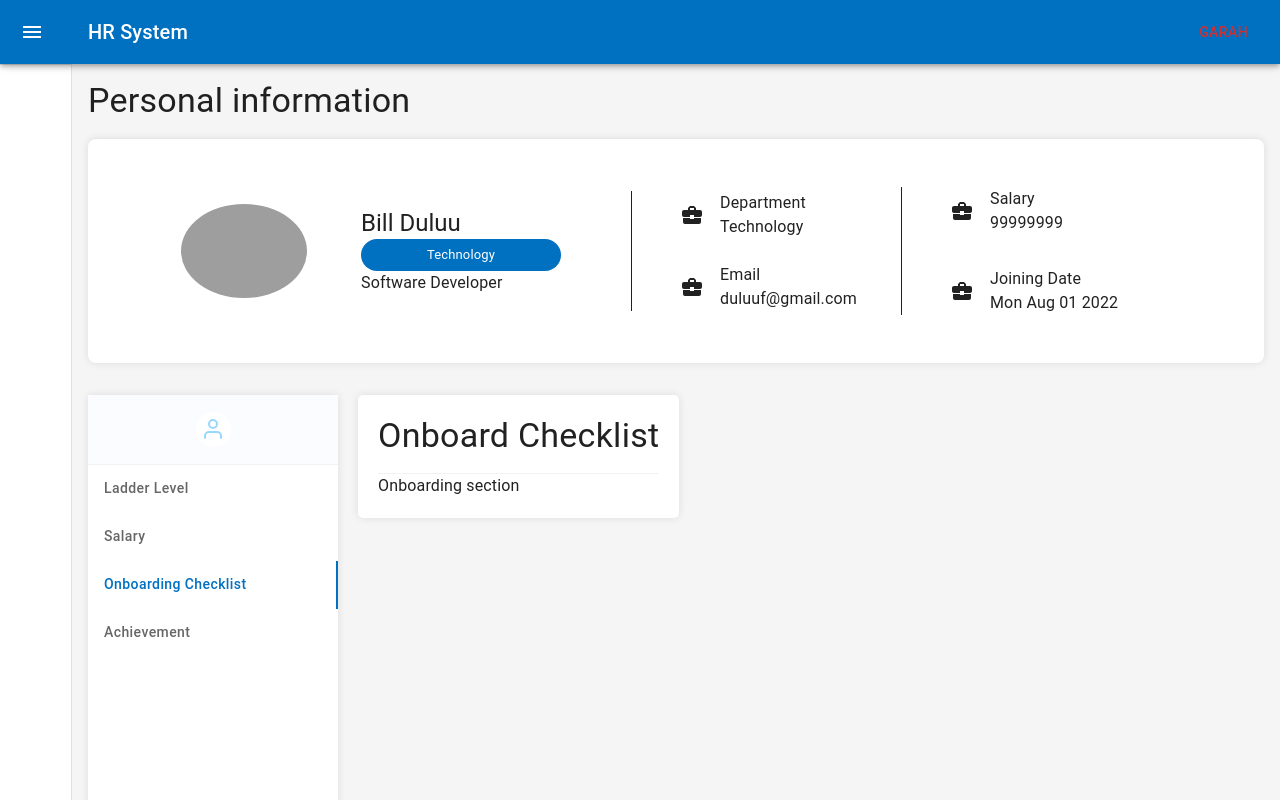
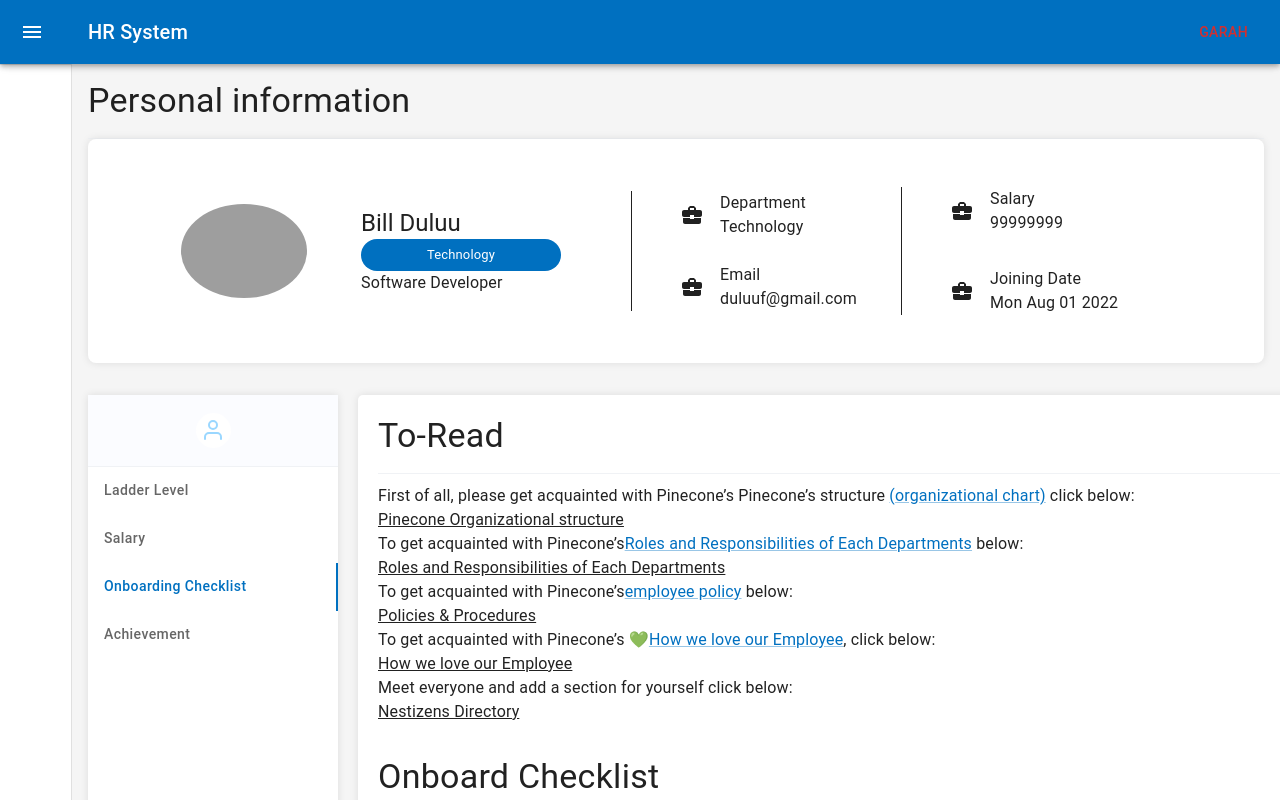
Before and after one commit to nestsolutionsllc/nest-hr, a Next.js app in the folder frontend/: page /profile in a window 1280 px wide. Both pictures are taken after a click on the tab "Onboarding Checklist". Built offline with nearby package versions, Linux system fonts and the light colour scheme; grey boxes are pictures that could not be loaded.

Commit message:
feat(onboarding): implemented onboarding

```diff
--- /dev/null
+++ b/frontend/src/components/profile/CheckBoxForm.tsx
@@ -0,0 +1,42 @@
+import { Box, Button } from "@mui/material";
+import { FC, useState } from "react";
+import { CheckBoxList } from "./CheckBoxList";
+import { MOCK_DATA } from "./mockData";
+import { CheckListType } from "./types";
+
+const styles = {
+  buttonsContainer: {
+    width: "55%",
+    display: "flex",
+    marginTop: 2,
+  },
+};
+
+const CheckBoxForm: FC = () => {
+  const [realTimeCheckList, setRealTimeCheckList] = useState<CheckListType[]>(MOCK_DATA.checklists);
+
+  const resetCheckList = () => {
+    setRealTimeCheckList(MOCK_DATA.checklists);
+    console.log(MOCK_DATA.checklists);
+  };
+
+  return (
+    <Box>
+      {realTimeCheckList.map((checklist, index) => {
+        return (
+          <CheckBoxList key={index} mainData={realTimeCheckList} setMainData={setRealTimeCheckList} index={index} />
+        );
+      })}
+      <Box sx={styles.buttonsContainer}>
+        <Button variant="outlined" onClick={() => resetCheckList()}>
+          Restart
+        </Button>
+        <Button variant="contained" onClick={() => console.log(realTimeCheckList)} sx={{ marginLeft: 1 }}>
+          Save
+        </Button>
+      </Box>
+    </Box>
+  );
+};
+
+export default CheckBoxForm;
--- /dev/null
+++ b/frontend/src/components/profile/CheckBoxList.tsx
@@ -0,0 +1,64 @@
+import { Box, FormGroup, FormControlLabel, Checkbox } from "@mui/material";
+import { FC } from "react";
+import { CheckBoxListProps, QuestionType, CheckListType } from "./types";
+
+const styles = {
+  container: {
+    marginTop: 4,
+  },
+  title: {
+    fontWeight: "bold",
+    fontSize: 32,
+    marginBottom: 2,
+  },
+};
+
+export const CheckBoxList: FC<CheckBoxListProps> = ({ mainData, setMainData, index }) => {
+  const currentCheckList = mainData[index];
+  const title = currentCheckList.type;
+  const nestedQuestions = currentCheckList.questions;
+  const updateCheckList = (checkedIndex: number) => {
+    const newCheckListQuestions: QuestionType[] = currentCheckList.questions.map((nestedQuestion, i) => {
+      if (i === checkedIndex) {
+        return {
+          question: nestedQuestion.question,
+          checked: !nestedQuestion.checked,
+        };
+      }
+      return nestedQuestion;
+    });
+
+    const newMainData: CheckListType[] = mainData.map((checklist, i) => {
+      if (i === index) {
+        return {
+          type: checklist.type,
+          questions: newCheckListQuestions,
+        };
+      }
+      return checklist;
+    });
+    setMainData(newMainData);
+  };
+
+  return (
+    <Box sx={styles.container}>
+      <Box sx={styles.title}>{title}</Box>
+      <FormGroup>
+        {nestedQuestions.map((nestedQuestion, questionIndex) => {
+          const { checked } = nestedQuestion;
+          return (
+            <FormControlLabel
+              key={`${index}-${questionIndex}`}
+              sx={{ opacity: checked ? "0.5" : "1" }}
+              control={<Checkbox checked={checked} />}
+              label={<Box sx={{ textDecoration: checked ? "line-through" : "none" }}> {nestedQuestion.question} </Box>}
+              onChange={() => updateCheckList(questionIndex)}
+            />
+          );
+        })}
+      </FormGroup>
+    </Box>
+  );
+};
+
+export default CheckBoxList;
--- a/frontend/src/components/profile/Onboard.tsx
+++ b/frontend/src/components/profile/Onboard.tsx
@@ -1,5 +1,7 @@
 import { FC } from "react";
-import { Typography, Stack } from "@mui/material";
+import { Typography, Box } from "@mui/material";
+import CheckBoxForm from "./CheckBoxForm";
+import ReadGuide from "./ReadGuide";
 
 const styles = {
   title: {
@@ -7,16 +9,22 @@ const styles = {
     paddingBottom: 2,
     borderColor: "#f0f2f5",
   },
+  container: {
+    width: "71vw",
+    maxHeight: "85vh",
+    overflow: "auto",
+  },
 };
 
 const Onboard: FC = () => {
   return (
-    <Stack>
+    <Box sx={styles.container}>
+      <ReadGuide />
       <Typography variant="h4" sx={styles.title}>
         Onboard Checklist
       </Typography>
-      <Typography variant="body1">Onboarding section</Typography>
-    </Stack>
+      <CheckBoxForm />
+    </Box>
   );
 };
 
--- /dev/null
+++ b/frontend/src/components/profile/ReadGuide.tsx
@@ -0,0 +1,72 @@
+import { Box, Typography, Link } from "@mui/material";
+import { FC } from "react";
+
+const styles = {
+  title: {
+    borderBottom: 1,
+    paddingBottom: 2,
+    borderColor: "#f0f2f5",
+  },
+  newLine: {
+    display: "block",
+  },
+  container: {
+    marginBottom: 32,
+    display: "grid",
+    gap: 10,
+  },
+};
+
+const ReadGuide: FC = () => {
+  return (
+    <Box style={styles.container}>
+      <Typography sx={styles.title} variant="h4">
+        To-Read
+      </Typography>
+      <Typography variant="body1">
+        First of all, please get acquainted with Pinecone’s Pinecone’s structure <Link>(organizational chart)</Link>{" "}
+        click below:
+        <Link
+          color="inherit"
+          href="https://www.notion.so/Pinecone-Organizational-structure-79a351a2ca9a42558905b78baf9b54d8"
+          sx={styles.newLine}
+        >
+          Pinecone Organizational structure
+        </Link>
+        To get acquainted with Pinecone’s
+        <Link>Roles and Responsibilities of Each Departments</Link> below:
+        <Link
+          color="inherit"
+          sx={styles.newLine}
+          href="https://www.notion.so/Roles-and-Responsibilities-of-Each-Departments-9c40d6d255df4d38a2a7b30ebf0b4750"
+        >
+          Roles and Responsibilities of Each Departments
+        </Link>
+        To get acquainted with Pinecone’s
+        <Link>employee policy</Link> below:
+        <Link
+          color="inherit"
+          sx={styles.newLine}
+          href="https://www.notion.so/Policies-Procedures-1d6ed69f9232471bbec9623d3eebef73"
+        >
+          Policies & Procedures
+        </Link>
+        To get acquainted with Pinecone’s 💚
+        <Link>How we love our Employee</Link>, click below:
+        <Link
+          color="inherit"
+          sx={styles.newLine}
+          href="https://www.notion.so/How-we-love-our-Employee-b817c78d3aaa4c4984678886425d79bc"
+        >
+          How we love our Employee
+        </Link>
+        Meet everyone and add a section for yourself click below:
+        <Link color="inherit" sx={styles.newLine} href="https://www.notion.so/69fd61d6d9a847419ce31d3a9c1f2d8c">
+          Nestizens Directory
+        </Link>
+      </Typography>
+    </Box>
+  );
+};
+
+export default ReadGuide;
--- a/frontend/src/components/profile/mockData.ts
+++ b/frontend/src/components/profile/mockData.ts
@@ -1,13 +1,5 @@
-export type InfoType = {
-  lastName: string;
-  firstName: string;
-  departmentName: string;
-  position: string;
-  email: string;
-  salary: string;
-  joiningDate: Date;
-  userPhoto: string;
-};
+import { MockType, InfoType } from "./types";
+
 export const INFO_MOCK_DATA: InfoType = {
   lastName: "Bill",
   firstName: "Duluu",
@@ -19,5 +11,27 @@ export const INFO_MOCK_DATA: InfoType = {
   userPhoto:
     "https://w7.pngwing.com/pngs/340/946/png-transparent-avatar-user-computer-icons-software-developer-avatar-child-face-heroes.png",
 };
-
+export const MOCK_DATA: MockType = {
+  name: "Developer",
+  checklists: [
+    {
+      type: "Basics",
+      questions: [{ question: "Company imac or laptop", checked: false }],
+    },
+    {
+      type: "Accounts",
+      questions: [
+        { question: "Login to Slack with your Google account", checked: false },
+        { question: "Login to Slack with your Google account", checked: false },
+      ],
+    },
+    {
+      type: "Tools",
+      questions: [
+        { question: "Github access", checked: false },
+        { question: "Mono-repo guidance, readme", checked: false },
+      ],
+    },
+  ],
+};
 export const SALARY_MOCK_DATA = {};
--- /dev/null
+++ b/frontend/src/components/profile/types.ts
@@ -0,0 +1,33 @@
+import { Dispatch, SetStateAction } from "react";
+
+export type QuestionType = {
+  question: string;
+  checked: boolean;
+};
+
+export type CheckListType = {
+  type: string;
+  questions: Array<QuestionType>;
+};
+
+export type CheckBoxListProps = {
+  mainData: Array<CheckListType>;
+  setMainData: Dispatch<SetStateAction<CheckListType[]>>;
+  index: number;
+};
+
+export type MockType = {
+  name: string;
+  checklists: Array<CheckListType>;
+};
+
+export type InfoType = {
+  lastName: string;
+  firstName: string;
+  departmentName: string;
+  position: string;
+  email: string;
+  salary: string;
+  joiningDate: Date;
+  userPhoto: string;
+};
```
Also changed, not shown: 1 other file (tests, documents, lock files or other folders).
